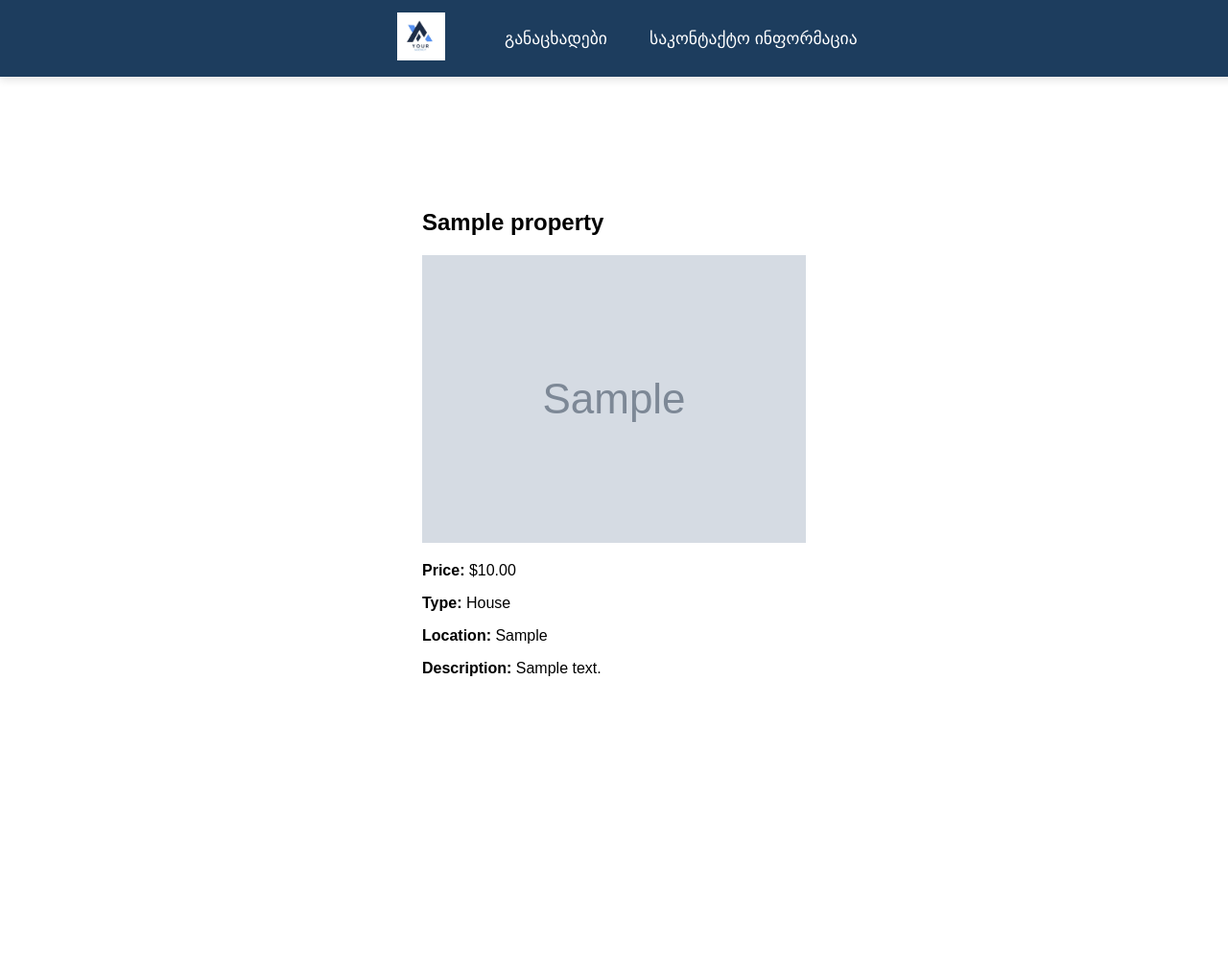
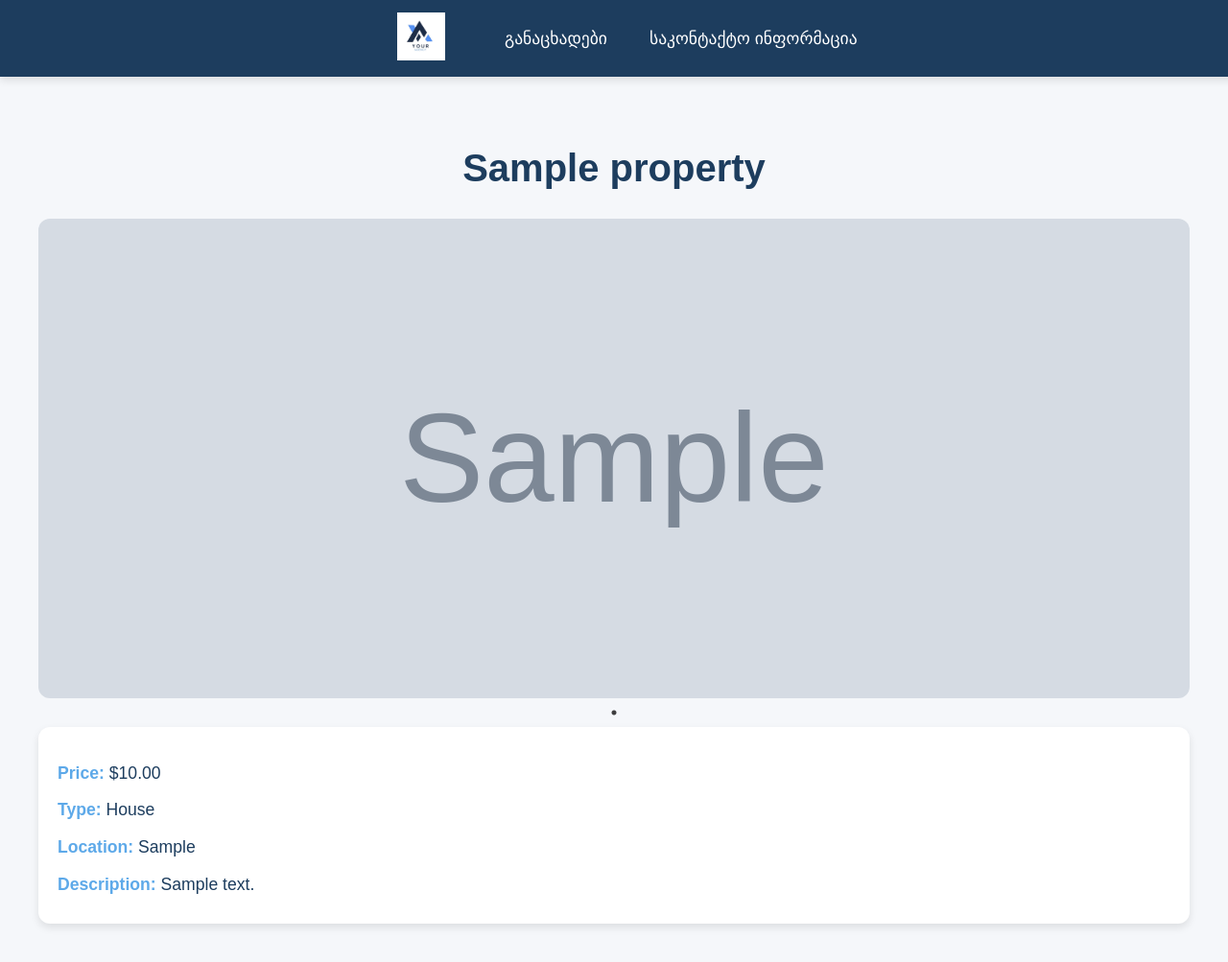
Before and after one commit to MariamKipshidze/real_estate, a Django app: page /application/1/ in a window 1280 px wide. Shown: the whole page at 96% size. Before the commit the page ends 705 px from the top, so only its background shows below. Run offline with Django 5.2, Linux system fonts and the light colour scheme; tables that the repository leaves empty hold one stand-in row (values such as "Sample post"); grey boxes marked "Sample" are stand-in pictures; some libraries are stand-ins or nearby versions.

Commit message:
Updated version of application detail

```diff
--- a/real_estate/application/templates/detail.html
+++ b/real_estate/application/templates/detail.html
@@ -1,15 +1,24 @@
 {% extends "base.html" %}
+{% load static %}
 
 {% block content %}
     <div class="container">
         <h2 class="title">{{ property.title }}</h2>
+
+        <!-- Image Slider -->
         <div class="property-slider">
             {% for image in property.images.all %}
-                <img src="{{ image.image.url }}" alt="Property Image" class="slider-image">
+                <div>
+                    <img src="{{ image.image.url }}" alt="Property Image" class="slider-image">
+                </div>
             {% empty %}
-                <img src="https://via.placeholder.com/600x400" alt="No Image Available" class="slider-image">
+                <div>
+                    <img src="{% static 'no_image.jpeg' %}" alt="No Image Available" class="slider-image">
+                </div>
             {% endfor %}
         </div>
+
+        <!-- Property Details -->
         <div class="property-details">
             <p><strong>Price:</strong> ${{ property.price }}</p>
             <p><strong>Type:</strong> {{ property.get_property_type_display }}</p>
@@ -17,51 +26,87 @@
             <p><strong>Description:</strong> {{ property.description }}</p>
         </div>
     </div>
-{% endblock %}
 
 {% block extra_css %}
 <style>
     body {
-        background-color: #A9C9FF;
-        font-family: Arial, sans-serif;
+        background-color: #F5F7FA;
+        font-family: 'Arial', sans-serif;
+        margin: 0;
+        padding: 0;
     }
 
     .container {
-        width: 80%;
-        margin: auto;
+        width: 100%;
+        max-width: 1200px;
+        margin: 0 auto;
         padding: 20px;
     }
 
     .title {
+        font-size: 2.5em;
+        color: #1d3d5e;
+        margin-bottom: 30px;
         text-align: center;
-        color: #1d3d5e;
-        margin-bottom: 20px;
+        font-weight: bold;
     }
 
     .property-slider {
-        display: flex;
-        overflow-x: auto;
-        gap: 10px;
-        padding: 10px;
-        border-radius: 8px;
-        background-color: white;
-        box-shadow: 0 4px 6px rgba(0, 0, 0, 0.1);
+        position: relative;
+        margin-bottom: 30px;
     }
 
     .slider-image {
         width: 100%;
-        max-height: 400px;
+        height: 500px;
         object-fit: cover;
-        border-radius: 8px;
+        border-radius: 12px;
     }
 
     .property-details {
-        margin-top: 20px;
-        padding: 15px;
         background: white;
-        border-radius: 8px;
-        box-shadow: 0px 4px 6px rgba(0, 0, 0, 0.1);
+        border-radius: 12px;
+        box-shadow: 0 4px 8px rgba(0, 0, 0, 0.1);
+        padding: 20px;
         color: #1d3d5e;
+    }
+
+    .property-details p {
+        font-size: 1.1em;
+        margin-bottom: 10px;
+    }
+
+    .property-details strong {
+        color: #5DA9E9;
     }
 </style>
 {% endblock %}
+
+{% block extra_js %}
+<!-- Include Slick Slider CSS -->
+<link rel="stylesheet" type="text/css" href="https://cdn.jsdelivr.net/npm/slick-carousel@1.8.1/slick/slick.css"/>
+<link rel="stylesheet" type="text/css" href="https://cdn.jsdelivr.net/npm/slick-carousel@1.8.1/slick/slick-theme.css"/>
+
+<!-- Include jQuery and Slick Slider JS -->
+<script src="https://code.jquery.com/jquery-3.6.0.min.js"></script>
+<script src="https://cdn.jsdelivr.net/npm/slick-carousel@1.8.1/slick/slick.min.js"></script>
+
+<!-- Initialize Slick Slider -->
+<script>
+    $(document).ready(function(){
+        $('.property-slider').slick({
+            dots: true,
+            infinite: true,
+            speed: 300,
+            slidesToShow: 1,
+            adaptiveHeight: true,
+            autoplay: true,
+            autoplaySpeed: 2000,
+            arrows: true,
+            prevArrow: '<button type="button" class="slick-prev">Previous</button>',
+            nextArrow: '<button type="button" class="slick-next">Next</button>'
+        });
+    });
+</script>
+{% endblock %}
+{% endblock %}
```
